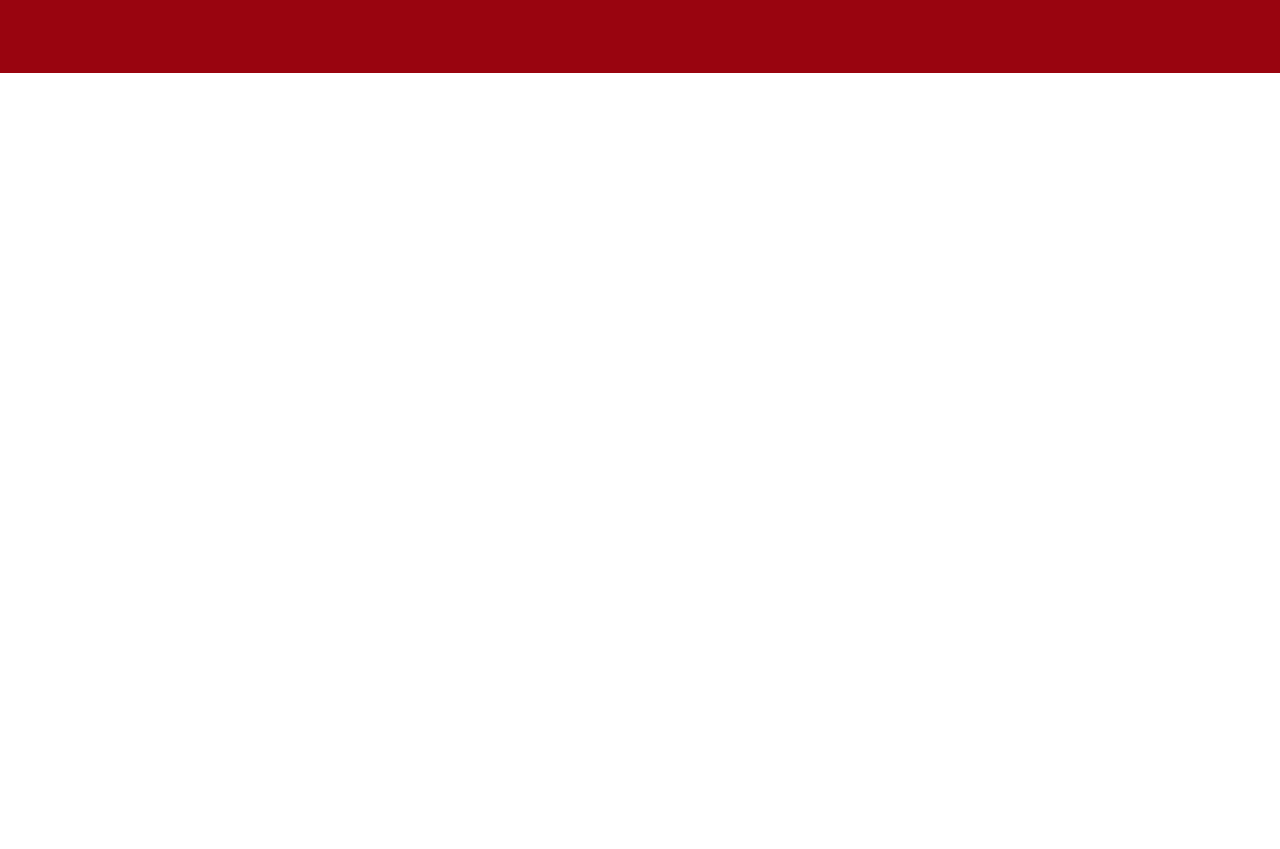
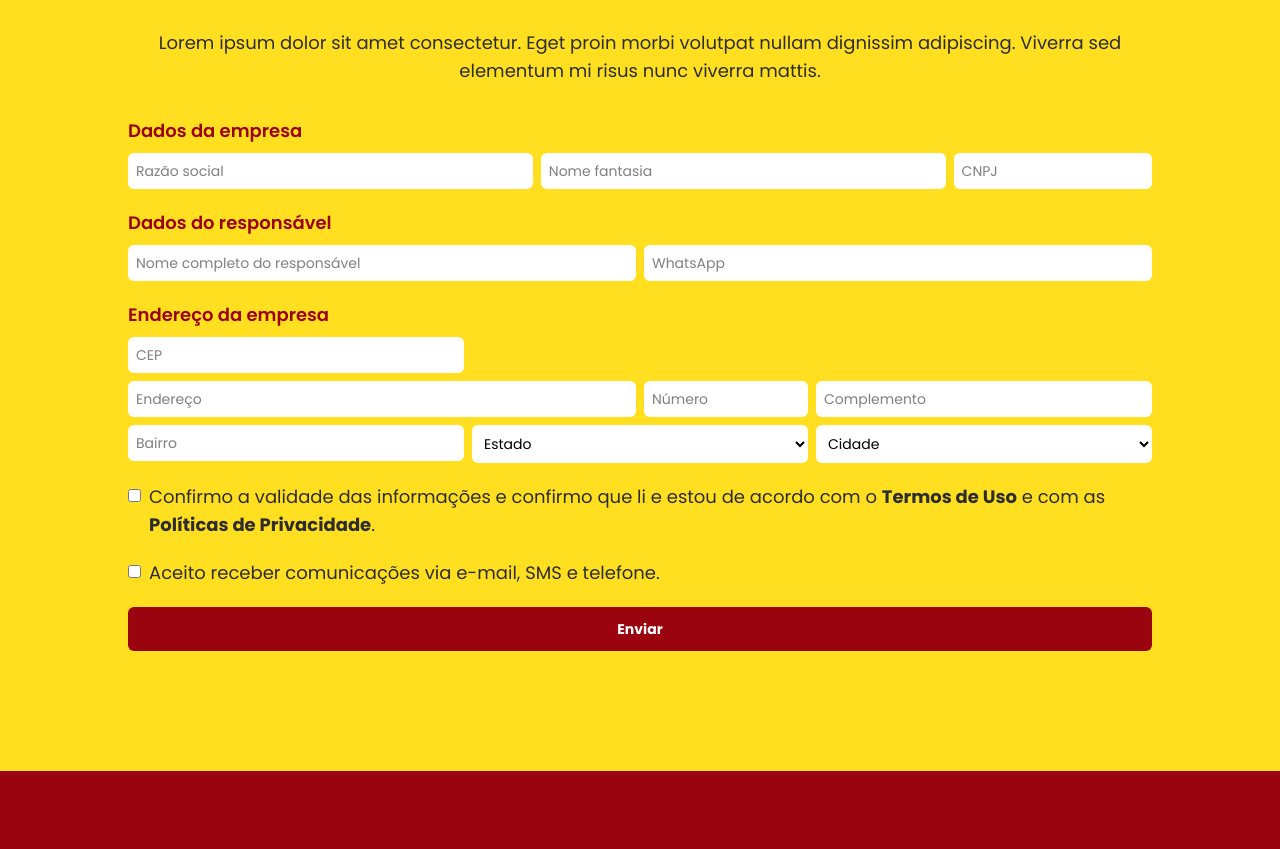
Before and after one commit to wesClyton/mimosa-alimentos-site, an Astro site: page /seja-um-cliente in a window 1280 px wide. Shown: the part 1867-2716 px from the top of the page. Before the commit the page ends 1940 px from the top, so only its background shows below. Built offline with nearby package versions, Linux system fonts and the light colour scheme; Astro itself is replaced by a stand-in of ours.

Commit message:
feat: form

```diff
--- a/src/components/CardCaminhao.tsx
+++ b/src/components/CardCaminhao.tsx
@@ -36,7 +36,7 @@ export default function CardCaminhao({ showInput, valueChangesInput }: CardCamin
             <input
               type="text"
               placeholder="Digite o nome da sua cidade"
-              className="mt-3 w-full rounded-md bg-white p-2 text-xs lg:w-75"
+              className="input mt-3 text-xs lg:w-75"
               value={inputValue}
               onChange={handleInputChange}
             />
--- a/src/pages/seja-um-cliente.astro
+++ b/src/pages/seja-um-cliente.astro
@@ -47,14 +47,106 @@ const {
       </div>
     </section>
 
-    <section class="min-h-[400px]">
+    <section class="">
       <Video
         description="Conheça mais sobre nosso produto"
         title="Seja um cliente"
         videoUrl="/home/video-encontre-fornecedores.mp4"
       />
     </section>
+
+    <section class="bg-yellow-300 px-5 py-10 lg:py-30">
+      <div class="mx-auto max-w-5xl">
+        <div class="flex flex-col items-center">
+          <h2 class="title text-center">Faça o seu cadastro e torne-se um cliente Mimosa!</h2>
+          <p class="paragraph my-8 text-center">
+            Lorem ipsum dolor sit amet consectetur. Eget proin morbi volutpat nullam dignissim adipiscing. Viverra sed
+            elementum mi risus nunc viverra mattis.
+          </p>
+
+          <form class="md:text-md w-full text-sm">
+            <h4 class="mb-2 text-lg font-semibold text-red-800">Dados da empresa</h4>
+            <div class="grid grid-cols-1 gap-2 md:grid-cols-5">
+              <div class="col-span-1 md:col-span-2">
+                <input class="input" name="razaoSocial" type="text" placeholder="Razão social" />
+              </div>
+              <div class="col-span-1 md:col-span-2">
+                <input class="input" name="nomeFantasia" type="text" placeholder="Nome fantasia" />
+              </div>
+              <div class="col-span-1 md:col-span-1">
+                <input class="input" name="cnpj" type="text" placeholder="CNPJ" />
+              </div>
+            </div>
+
+            <h4 class="mt-5 mb-2 text-lg font-semibold text-red-800">Dados do responsável</h4>
+            <div class="grid grid-cols-1 gap-2 md:grid-cols-2">
+              <div class="col-span-1">
+                <input class="input" name="nomeResponsavel" type="text" placeholder="Nome completo do responsável" />
+              </div>
+              <div class="col-span-1">
+                <input class="input" name="whatsapp" type="text" placeholder="WhatsApp" />
+              </div>
+            </div>
+
+            <h4 class="mt-5 mb-2 text-lg font-semibold text-red-800">Endereço da empresa</h4>
+            <div class="grid grid-cols-1 gap-2 md:grid-cols-6">
+              <div class="col-span-1 md:col-span-2">
+                <input class="input" name="cep" type="text" placeholder="CEP" />
+              </div>
+              <div class="col-span-1 md:col-span-3 md:col-start-1">
+                <input class="input" name="endereco" type="text" placeholder="Endereço" />
+              </div>
+              <div class="col-span-1 md:col-span-1">
+                <input class="input" name="numero" type="text" placeholder="Número" />
+              </div>
+              <div class="col-span-1 md:col-span-2">
+                <input class="input" name="complemento" type="text" placeholder="Complemento" />
+              </div>
+              <div class="col-span-1 md:col-span-2">
+                <input class="input" name="bairro" type="text" placeholder="Bairro" />
+              </div>
+              <div class="col-span-1 md:col-span-2">
+                <select class="input" name="estado">
+                  <option value="" disabled selected>Estado</option>
+                </select>
+              </div>
+              <div class="col-span-1 md:col-span-2">
+                <select class="input" name="cidade">
+                  <option value="" disabled selected>Cidade</option>
+                </select>
+              </div>
+            </div>
+
+            <div class="mt-5 flex items-start justify-start gap-2">
+              <input type="checkbox" id="termos" name="termos" class="translate-y-0.75 xl:translate-y-1.5" />
+              <label for="termos" class="paragraph">
+                Confirmo a validade das informações e confirmo que li e estou de acordo com o
+                <a href="#" class="font-bold">Termos de Uso</a>
+                e com as
+                <a href="#" class="font-bold">Políticas de Privacidade</a>.
+              </label>
+            </div>
+
+            <div class="mt-5 flex items-start justify-start gap-2">
+              <input
+                type="checkbox"
+                id="comunicacoes"
+                name="comunicacoes"
+                class="translate-y-0.75 xl:translate-y-1.5"
+              />
+              <label for="comunicacoes" class="paragraph">
+                Aceito receber comunicações via e-mail, SMS e telefone.
+              </label>
+            </div>
+
+            <div class="mt-5">
+              <button class="btn --red w-full" type="submit">Enviar</button>
+            </div>
+          </form>
+        </div>
+      </div>
+    </section>
   </main>
+</Layout>
 
-  <Footer />
-</Layout>
+<Footer />
--- a/src/styles/common.css
+++ b/src/styles/common.css
@@ -33,3 +33,7 @@
     @apply bg-yellow-300 text-red-800;
   }
 }
+
+.input {
+  @apply w-full rounded-md bg-white p-2;
+}
```
